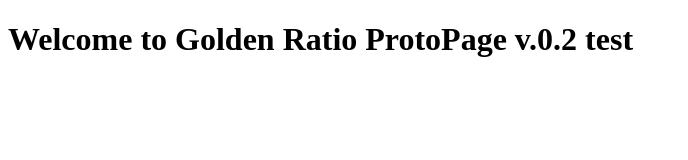
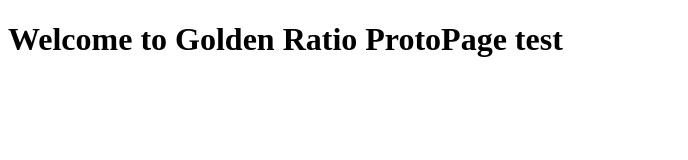
Before and after one commit to grig-iv/golden-ratio, a SvelteKit app: page / in a window 1280 px wide. Shown: the top 160 px of the page, without its empty margins (0-688 px from the left). Built offline with nearby package versions, Linux system fonts and the light colour scheme.

Commit message:
test commit

```diff
--- a/src/routes/+page.svelte
+++ b/src/routes/+page.svelte
@@ -1 +1 @@
-<h1>Welcome to Golden Ratio ProtoPage v.0.2 test</h1>
+<h1>Welcome to Golden Ratio ProtoPage test</h1>
```
